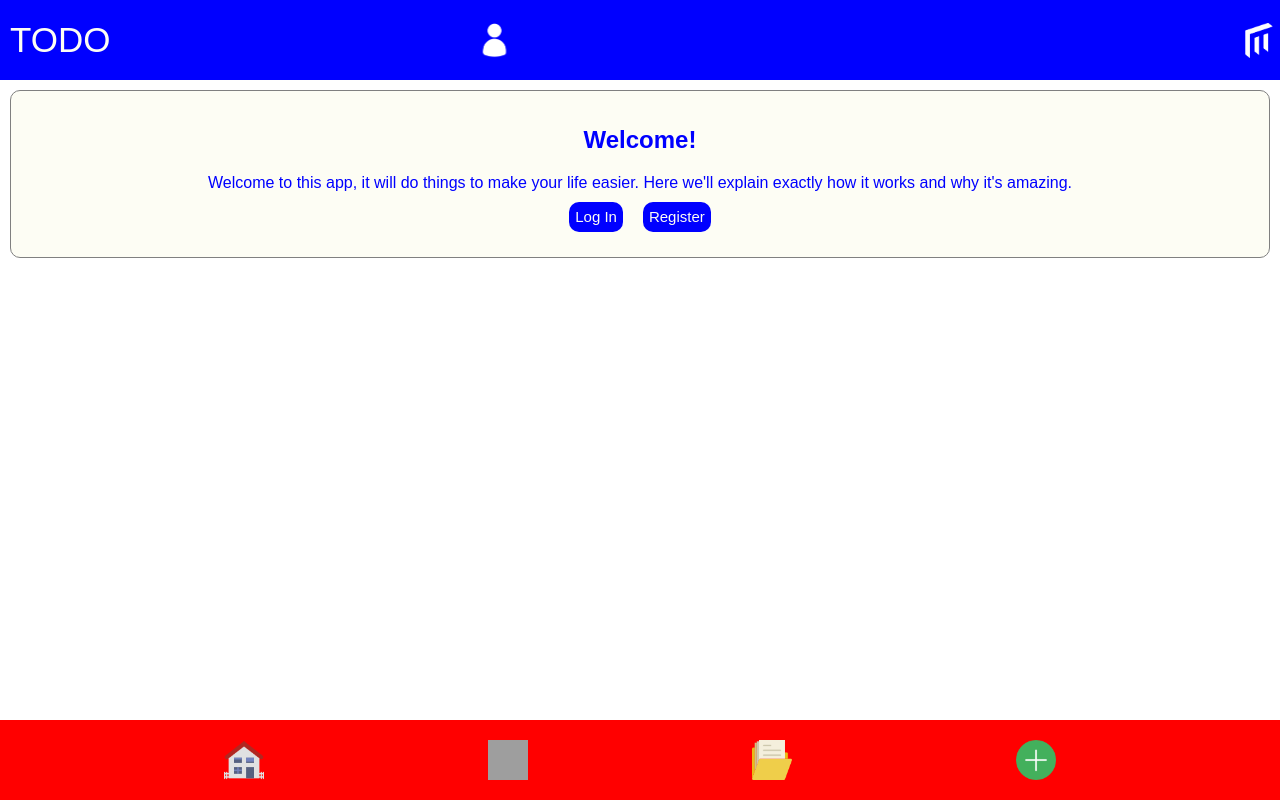
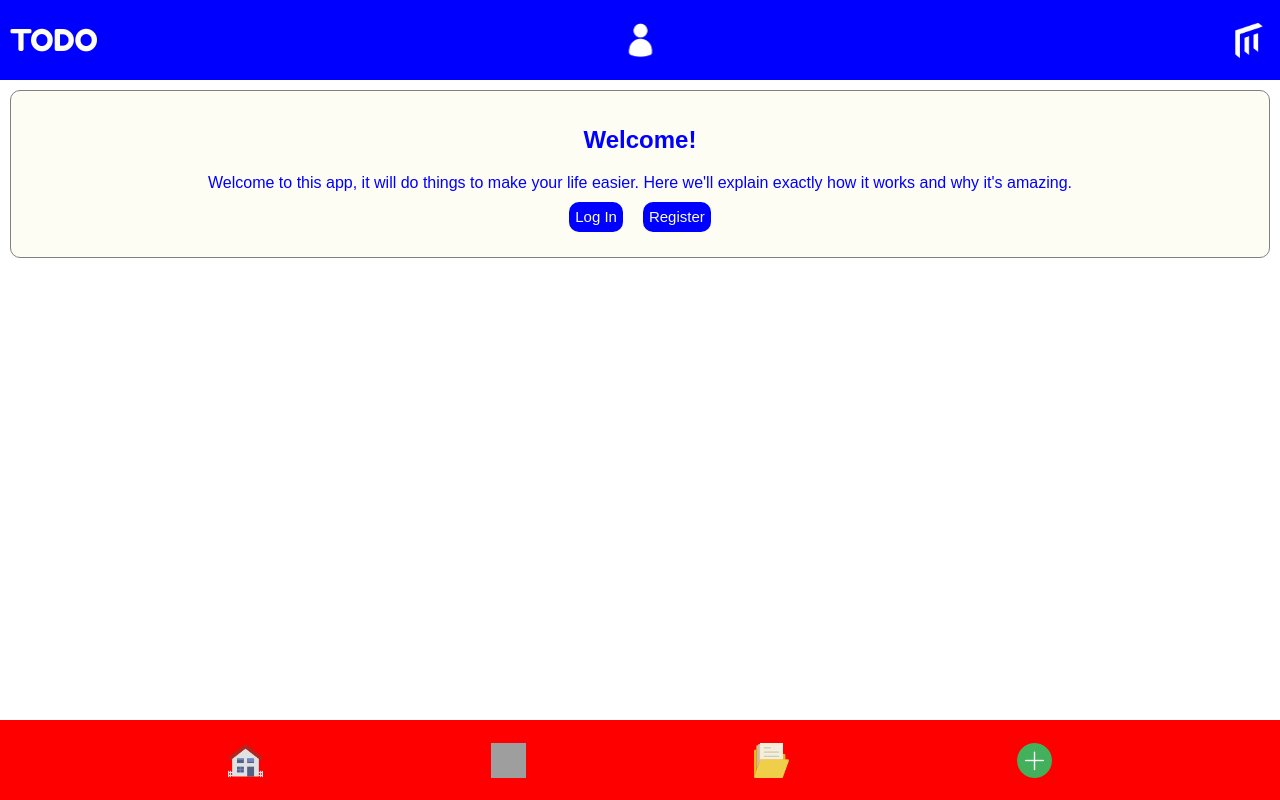
Before and after one commit to simonahlstrom/TODO, a PHP site: page / in a window 1280 px wide. Run offline with PHP 8.4, Linux system fonts and the light colour scheme; some libraries are stand-ins or nearby versions; some web fonts are replaced; grey boxes are pictures that could not be loaded.

Commit message:
some more styling

```diff
--- a/css/simon.css
+++ b/css/simon.css
@@ -33,13 +33,15 @@ header {
 
 #header > * {
   flex-grow: 1;
+  flex-basis: 100px;
 }
 
 #todoLogo {
   color: var(--mainColor);
-  font-size: 35px;
+  font-size: 30px;
   margin-left: 10px;
   justify-content: left;
+  font-family: 'Fredoka One', cursive;
 }
 
 #profileIcon, #mauLogo a {
@@ -51,6 +53,7 @@ header {
 
 #profileIcon {
   background-image: url(../icons/personIcon.png);
+  background-position: center;
 }
 
 #mauLogo a {
@@ -59,6 +62,7 @@ header {
 
 #mauLogo {
   justify-content: right;
+  margin-right: 10px;
 }
 
 main {
@@ -78,8 +82,8 @@ main {
 }
 
 #controls div {
-  height: 40px;
-  width: 40px;
+  height: 35px;
+  width: 35px;
   background-size: cover;
 }
 
--- a/index.html
+++ b/index.html
@@ -6,6 +6,7 @@
     <meta http-equiv="X-UA-Compatible" content="ie=edge">
     <link rel="stylesheet" href="//code.jquery.com/ui/1.12.1/themes/base/jquery-ui.css">
     <link href="https://fonts.googleapis.com/css?family=Fira+Sans+Condensed&display=swap" rel="stylesheet">
+    <link href="https://fonts.googleapis.com/css?family=Fredoka+One&display=swap" rel="stylesheet">
     <link rel="stylesheet" href="css/main.css">
     <link rel="stylesheet" href="css/simon.css">
     <title>TODO</title>
```
Also changed, not shown: icons/mau.png.
